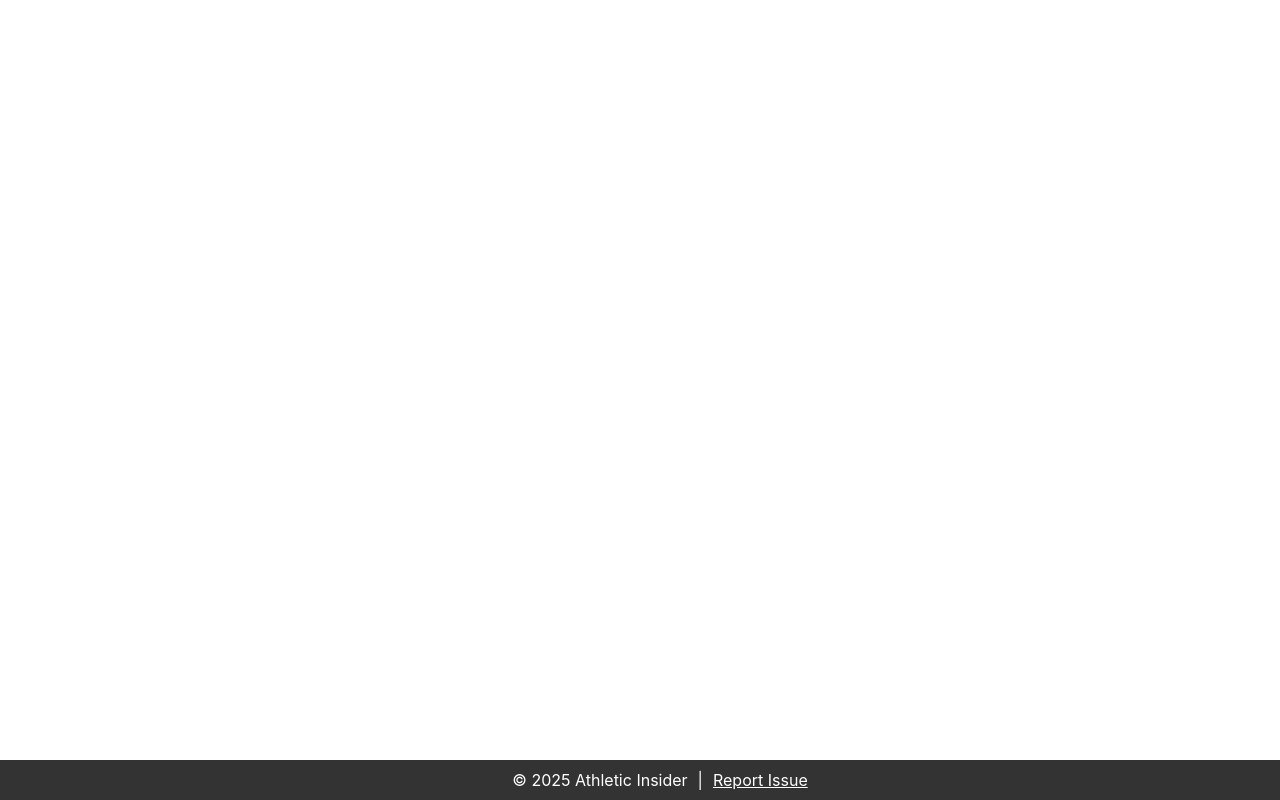
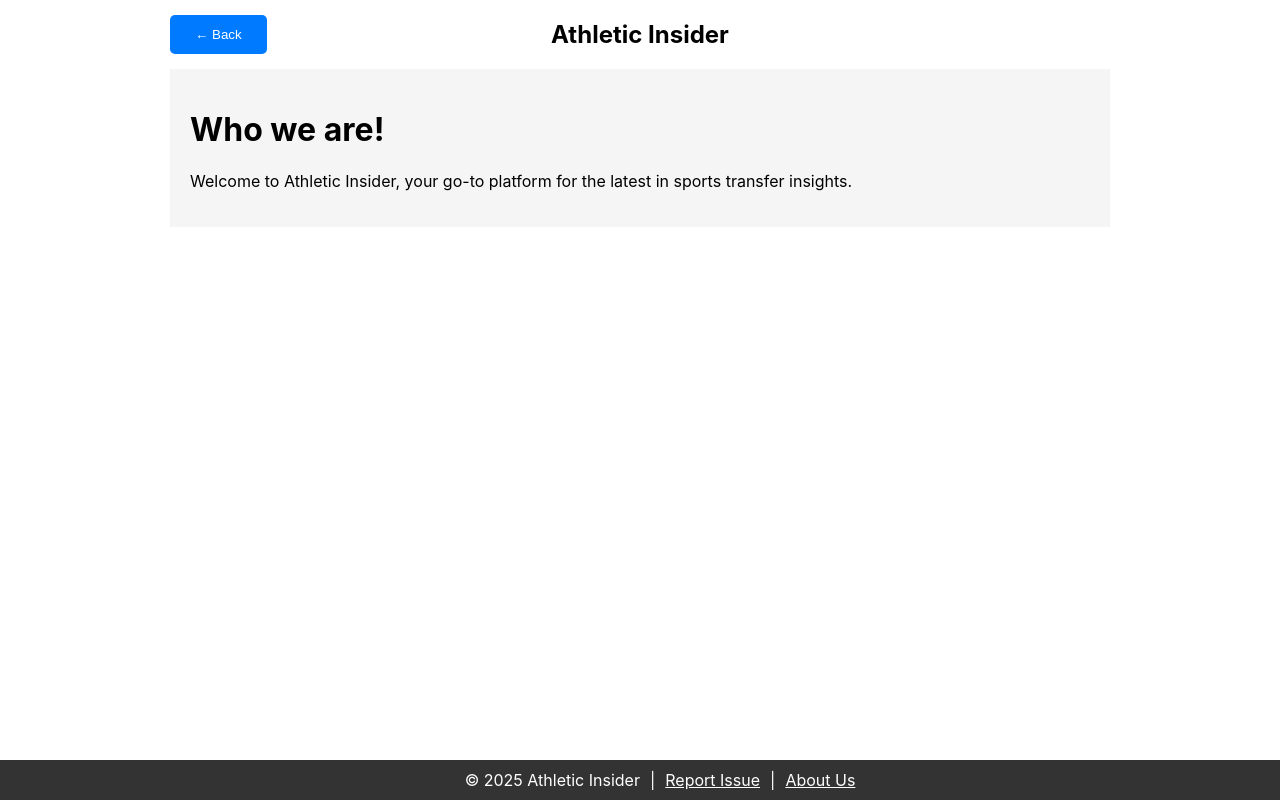
Before and after one commit to uiowaSEP2025/sep2025-project-team_002, a React (Vite) app in the folder frontend/: page /about in a window 1280 px wide. Built offline with nearby package versions, Linux system fonts and the light colour scheme; no server answers.

Commit message:
created about us page and added back button to review page and about us page; still need to populate about us

```diff
--- a/frontend/src/App.jsx
+++ b/frontend/src/App.jsx
@@ -13,6 +13,7 @@ import ForgotPassword from './account/ForgotPassword.jsx';
 import ResetPassword from './account/ResetPassword.jsx';
 import ReviewForm from './review/ReviewForm.jsx';
 import Footer from './components/Footer.jsx';
+import AboutUs from './components/AboutUs.jsx'
 
 function App() {
   const [message, setMessage] = useState("Loading...");
@@ -58,6 +59,7 @@ function App() {
               }
             />
             <Route path="/review-form" element={<ReviewForm />} />
+            <Route path="/about" element={<AboutUs />} />
           </Routes>
           <Footer />
         </Router>
--- /dev/null
+++ b/frontend/src/components/AboutUs.jsx
@@ -0,0 +1,50 @@
+import React from 'react';
+import { useNavigate } from 'react-router-dom';
+
+function AboutUs() {
+  const navigate = useNavigate();
+
+  return (
+      <>
+      <div style={{
+        maxWidth: '900px',
+        margin: 'auto',
+        padding: '20px',
+        display: 'flex',
+        alignItems: 'center',
+        justifyContent: 'space-between',
+        position: 'relative'
+      }}>
+        <button
+          onClick={() => navigate(-1)}
+          style={{
+            padding: '12px 25px',
+            backgroundColor: '#007bff',
+            color: '#fff',
+            border: 'none',
+            borderRadius: '5px',
+            cursor: 'pointer',
+            position: 'absolute',
+            left: 0
+          }}
+        >
+          ← Back
+        </button>
+        <h2 style={{
+          flex: 1,
+          textAlign: 'center',
+          margin: 0
+        }}>
+          Athletic Insider
+        </h2>
+      </div>
+    <div style={{ maxWidth: '900px', margin: 'auto', padding: '20px', backgroundColor: "#f5f5f5" }}>
+
+      <h1>Who we are!</h1>
+      <p>Welcome to Athletic Insider, your go-to platform for the latest in sports transfer insights.</p>
+    </div>
+          </>
+  );
+}
+
+export default AboutUs;
--- a/frontend/src/components/Footer.jsx
+++ b/frontend/src/components/Footer.jsx
@@ -1,4 +1,5 @@
 import React, { useState } from 'react';
+import { Link } from 'react-router-dom';
 import API_BASE_URL from "../utils/config.js";
 
 function Footer() {
@@ -120,6 +121,13 @@ function Footer() {
         >
           Report Issue
         </span>
+            <span style={{ margin: '0 10px' }}>|</span>
+        <Link
+          to="/about"
+          style={{ color: '#fff', textDecoration: 'underline' }}
+        >
+          About Us
+        </Link>
       </footer>
 
       {/* Modal overlay */}
--- a/frontend/src/review/ReviewForm.jsx
+++ b/frontend/src/review/ReviewForm.jsx
@@ -180,6 +180,39 @@ const ReviewForm = () => {
   };
 
   return (
+      <>
+        <div style={{
+        maxWidth: '800px',
+        margin: 'auto',
+        padding: '20px',
+        display: 'flex',
+        alignItems: 'center',
+        justifyContent: 'space-between',
+        position: 'relative'
+      }}>
+        <button
+          onClick={() => navigate(-1)}
+          style={{
+            padding: '12px 25px',
+            backgroundColor: '#007bff',
+            color: '#fff',
+            border: 'none',
+            borderRadius: '5px',
+            cursor: 'pointer',
+            position: 'absolute',
+            left: 0
+          }}
+        >
+          ← Back
+        </button>
+        <h2 style={{
+          flex: 1,
+          textAlign: 'center',
+          margin: 0
+        }}>
+          Athletic Insider
+        </h2>
+      </div>
     <Box sx={{ minHeight: "100vh", backgroundColor: "#f5f5f5", p: 4 }}>
       <Grid container justifyContent="center">
         <Grid item xs={12} md={6}>
@@ -339,6 +372,7 @@ const ReviewForm = () => {
         </Grid>
       </Grid>
     </Box>
+        </>
   );
 };
 
```
